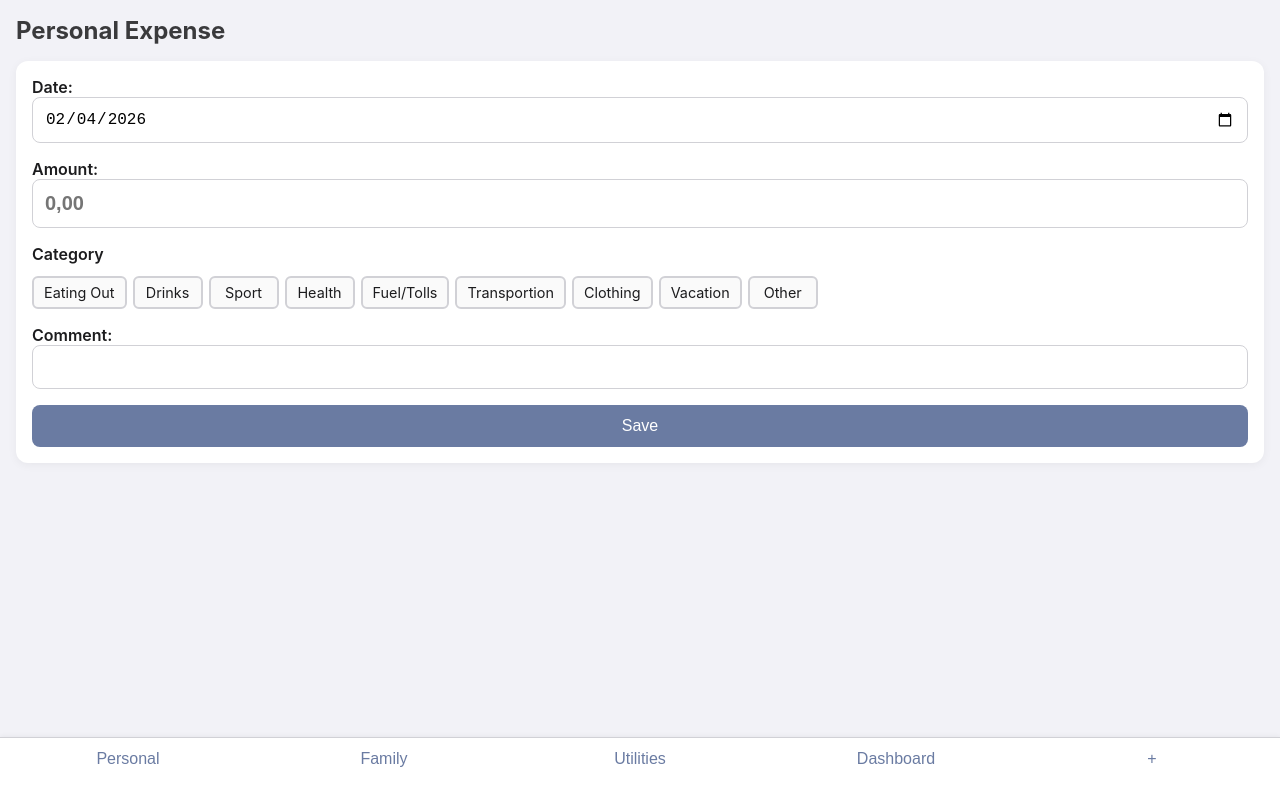
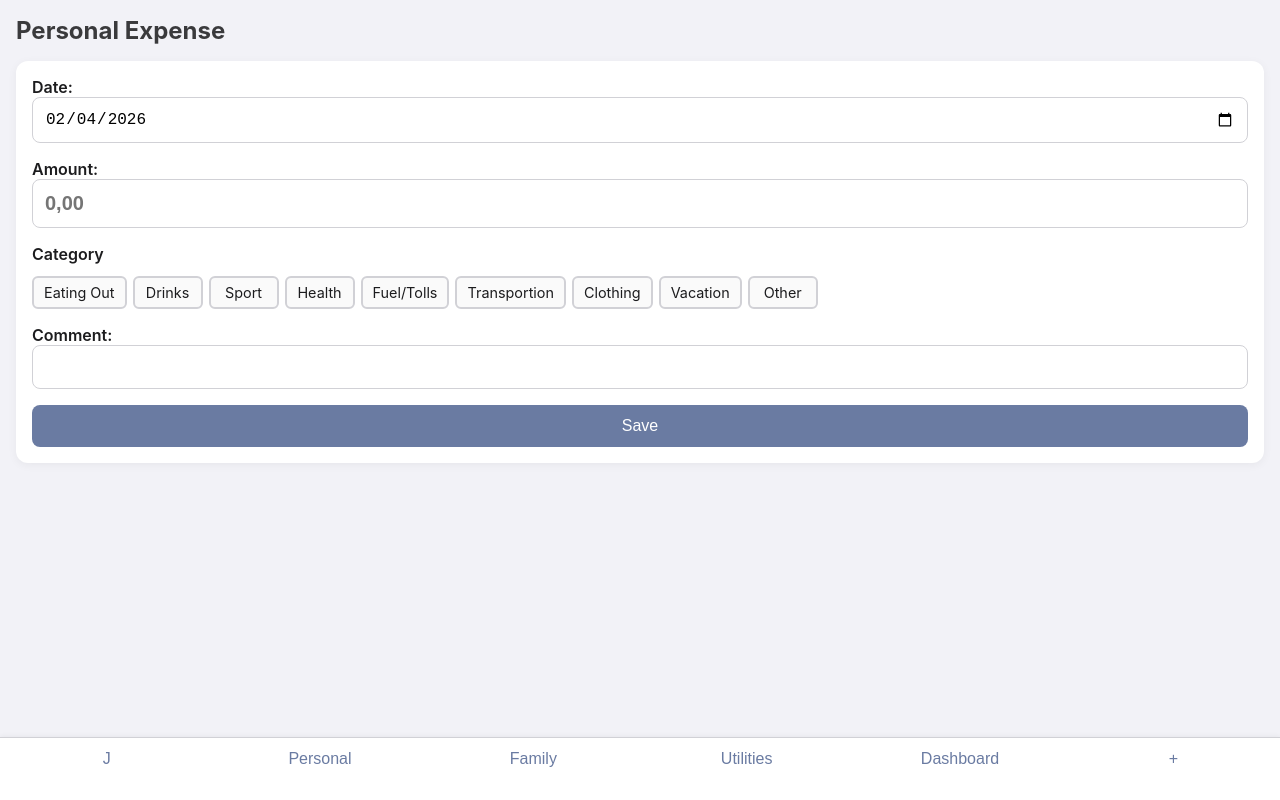
Before and after one commit to goncalocatalaof/penny-jar, a website: page index.html in a window 1280 px wide. Drawn offline with Linux system fonts and the light colour scheme.

Commit message:
Fix HTML encoding issues in index.html

```diff
--- a/index.html
+++ b/index.html
@@ -236,6 +236,7 @@
 
   <!-- Bottom Navigation -->
   <nav class="bottom-nav">
+    <button onclick="navigate('joana')">J</button>
     <button onclick="navigate('personal')">Personal</button>
     <button onclick="navigate('family')">Family</button>
     <button onclick="navigate('utilities')">Utilities</button>
```
